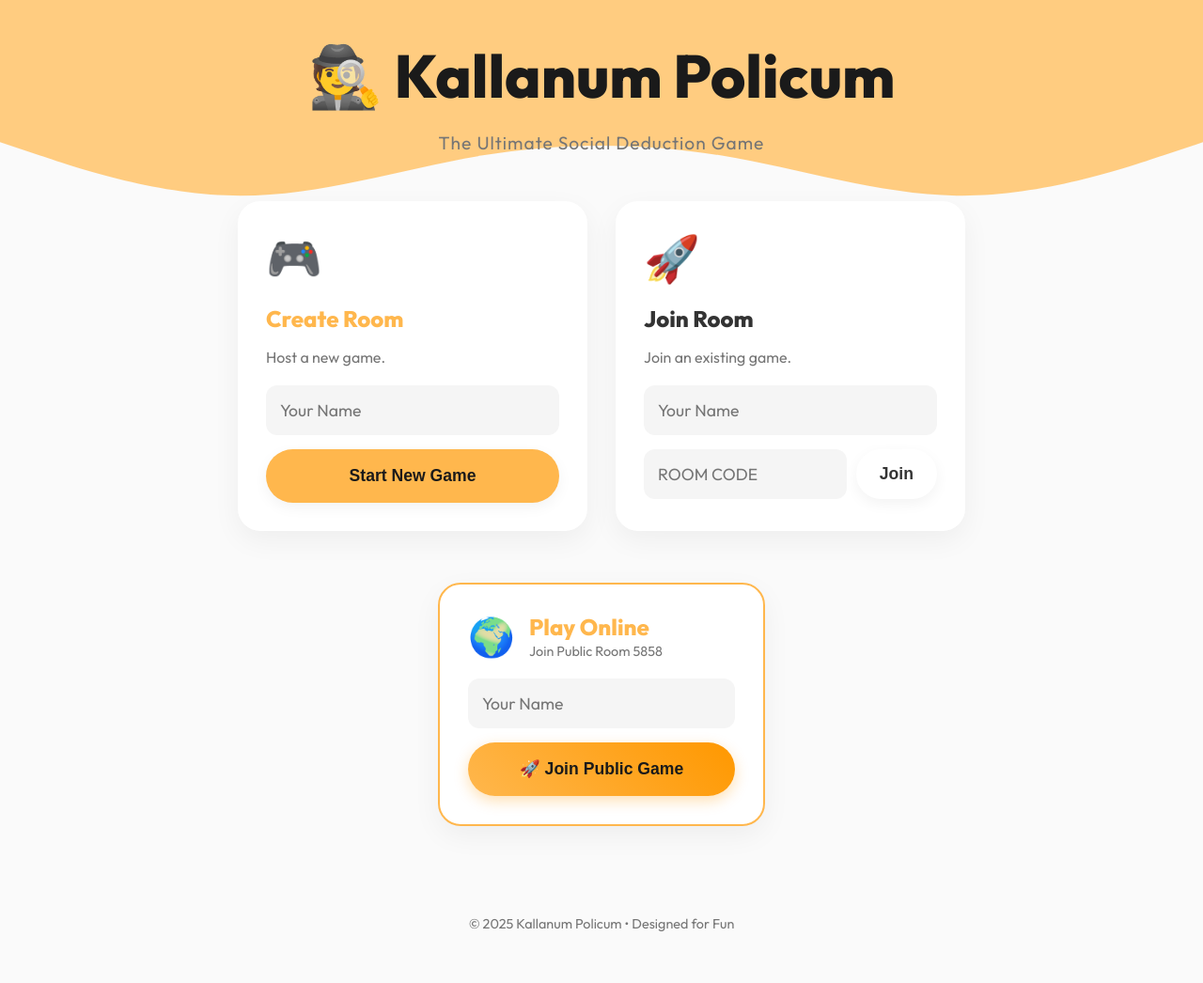
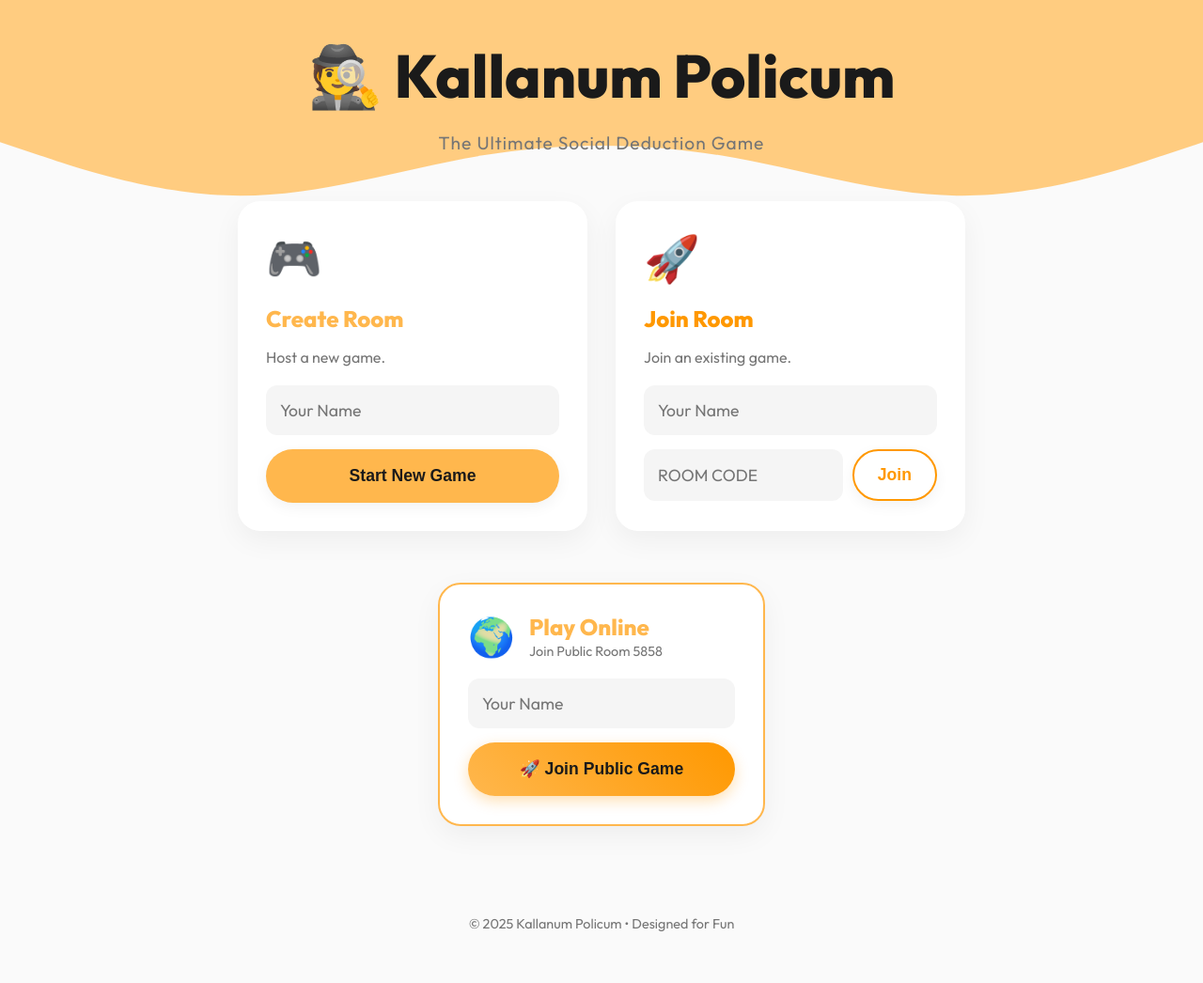
Before and after one commit to unnikrishnan803/kallanum-policum, a Django app: page / in a window 1280 px wide. Shown: the whole page at 94% size. Run offline with Django 4.2, Linux system fonts and the light colour scheme.

Commit message:
Fix UI: Add missing accent-color and fix Join Room input layout

```diff
--- a/static/css/game.css
+++ b/static/css/game.css
@@ -4,6 +4,7 @@
 :root {
     --primary-color: #FFB74D; /* Golden Yellow/Orange */
     --primary-dark: #F57C00;
+    --accent-color: #FF9800; /* Deep Orange for Join Card */
     --bg-color: #FAFAFA; /* Off-White Body */
     --header-bg: #FFCC80; /* Peach/Orange Header */
     --card-bg: #FFFFFF;
--- a/templates/index.html
+++ b/templates/index.html
@@ -48,7 +48,7 @@
                     <input type="text" name="name" placeholder="Your Name" required style="background: #F5F5F5; border: none; padding: 15px; border-radius: 12px; width: 100%;">
                 </div>
                 <div style="display: flex; gap: 10px;">
-                    <input type="text" name="room_code" placeholder="Room Code" required style="text-transform: uppercase; background: #F5F5F5; border: none; padding: 15px; border-radius: 12px; flex: 1;">
+                    <input type="text" name="room_code" placeholder="Room Code" required style="text-transform: uppercase; background: #F5F5F5; border: none; padding: 15px; border-radius: 12px; flex: 1; min-width: 0; width: auto;">
                     <button type="submit" class="btn" style="padding: 15px 25px; border-color: var(--accent-color); color: var(--accent-color); background: transparent; border: 2px solid var(--accent-color);">
                         Join
                     </button>
```
